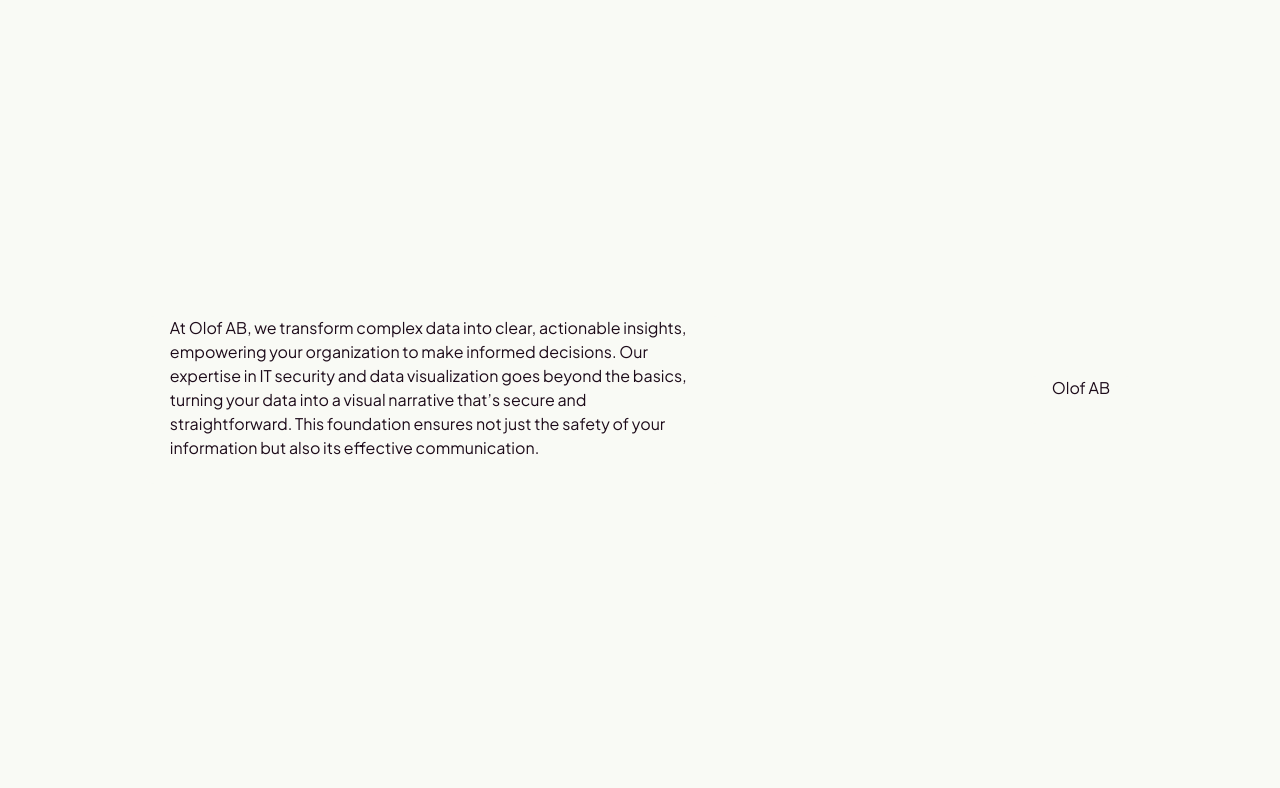
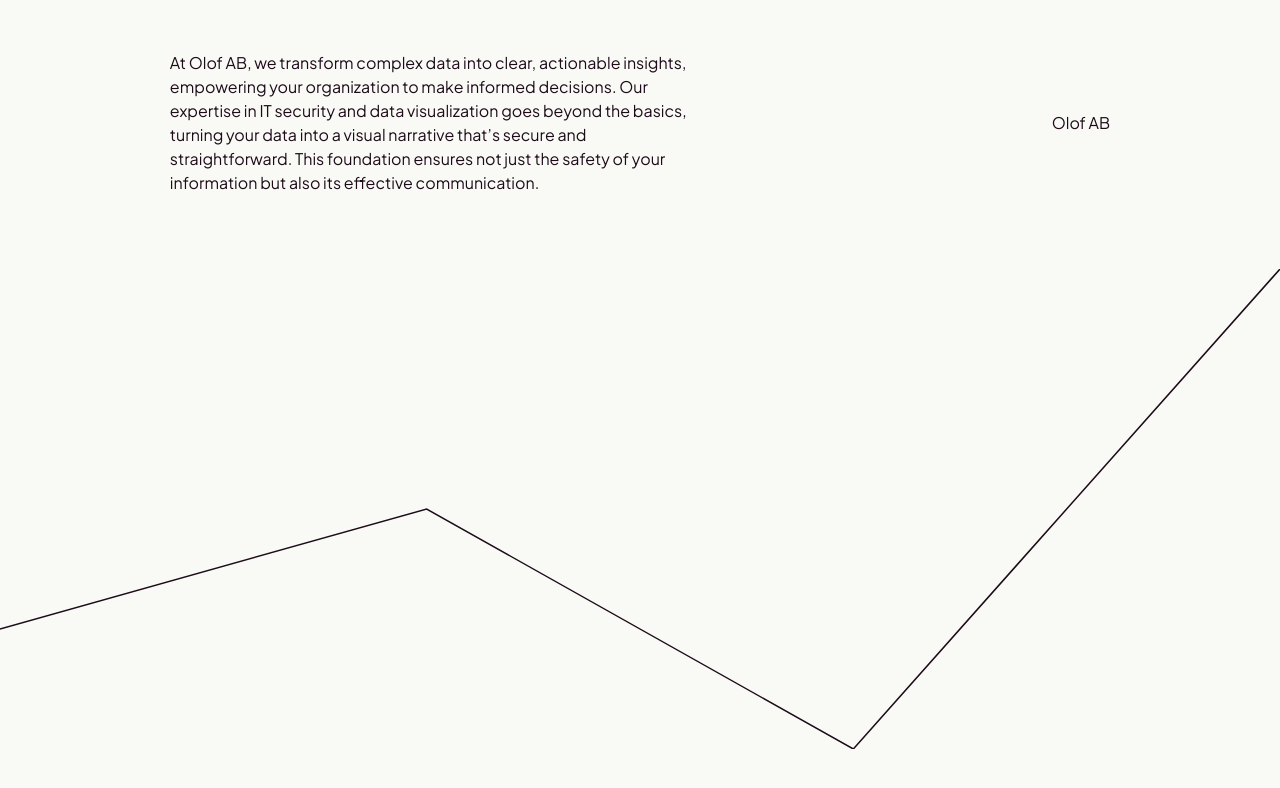
Before and after one commit to Olof-AB/olofab, a SvelteKit app: page / in a window 1280 px wide. Shown: the top 788 px of the page. Built offline with nearby package versions, Linux system fonts and the light colour scheme.

Commit message:
Added a simple line graph

```diff
--- a/package.json
+++ b/package.json
@@ -43,6 +43,7 @@
 	"type": "module",
 	"dependencies": {
 		"clsx": "^2.1.0",
+		"d3": "^7.9.0",
 		"tailwind-merge": "^2.2.2",
 		"tailwind-variants": "^0.2.1"
 	}
--- /dev/null
+++ b/src/lib/components/viz/line.svelte
@@ -0,0 +1,35 @@
+<script>
+  import * as d3 from "d3";
+
+  export let data;
+
+  export let width = 960;
+  export let height = 480;
+  export let getX = (d) => d.date;
+  export let getY = (d) => d.value;
+
+  $: xScale = d3.scaleUtc()
+    .domain(d3.extent(data, getX))
+    .range([0, width]);
+
+  $: yScale = d3.scaleLinear()
+    .domain(d3.extent(data, getY))
+    .range([height, 0]);
+
+  $: line = d3
+    .line()
+    .x((d) => xScale(getX(d)))
+    .y((d) => yScale(getY(d)));
+
+  // console.log(xScale.domain());
+  // console.log(xScale(getX(data[0])))
+  // console.log(yScale(13))
+</script>
+
+<svg
+  {width}
+  {height}
+  viewBox="0 0 {width} {height}"
+>
+  <path fill="none" stroke="currentColor" stroke-width="1.5" d={line(data)} />
+</svg>
--- a/src/routes/+page.svelte
+++ b/src/routes/+page.svelte
@@ -1,8 +1,32 @@
 <script>
   import * as Card from "$lib/components/ui/card";
+  import Line from "$lib/components/viz/line.svelte";
+
+  let width;
+  let height;
+
+  const data = [
+    {
+      date: "2024-02-12",
+      value: 12
+    },
+    {
+      date: "2024-02-13",
+      value: 13
+    },
+    {
+      date: "2024-02-14",
+      value: 11
+    },
+    {
+      date: "2024-02-15",
+      value: 15
+    },
+  ]
 </script>
 
-<div class="flex flex-row justify-evenly items-center min-h-screen space-x-40">
+<div class="flex flex-col justify-evenly min-h-screen">
+<div class="flex flex-row justify-evenly items-center space-x-40">
   <Card.Root class="max-w-xl">
     <Card.Content>
       At Olof AB, we transform complex data into clear, actionable insights, empowering your organization to make informed decisions. Our expertise in IT security and data visualization goes beyond the basics, turning your data into a visual narrative that’s secure and straightforward. This foundation ensures not just the safety of your information but also its effective communication.    </Card.Content>
@@ -13,3 +37,7 @@
     </Card.Content>
   </Card.Root>
 </div>
+<div bind:clientWidth={width} bind:clientHeight={height} class="flex" >
+  <Line {data} getX={(d) => new Date(d.date)} {width} {height} />
+</div>
+</div>
```
Also changed, not shown: 1 other file (tests, documents, lock files or other folders).
